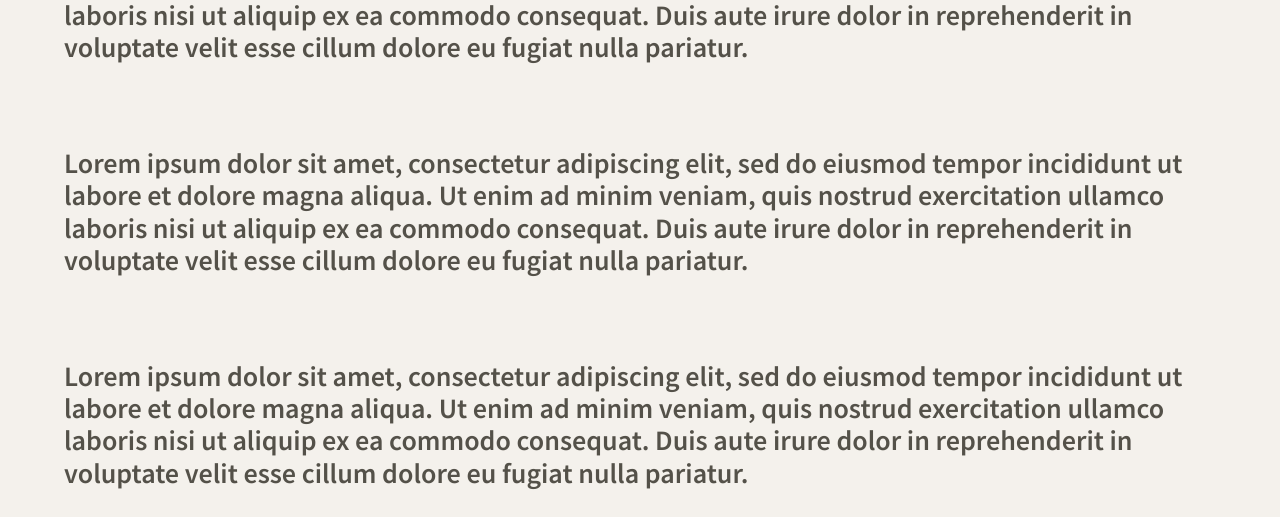
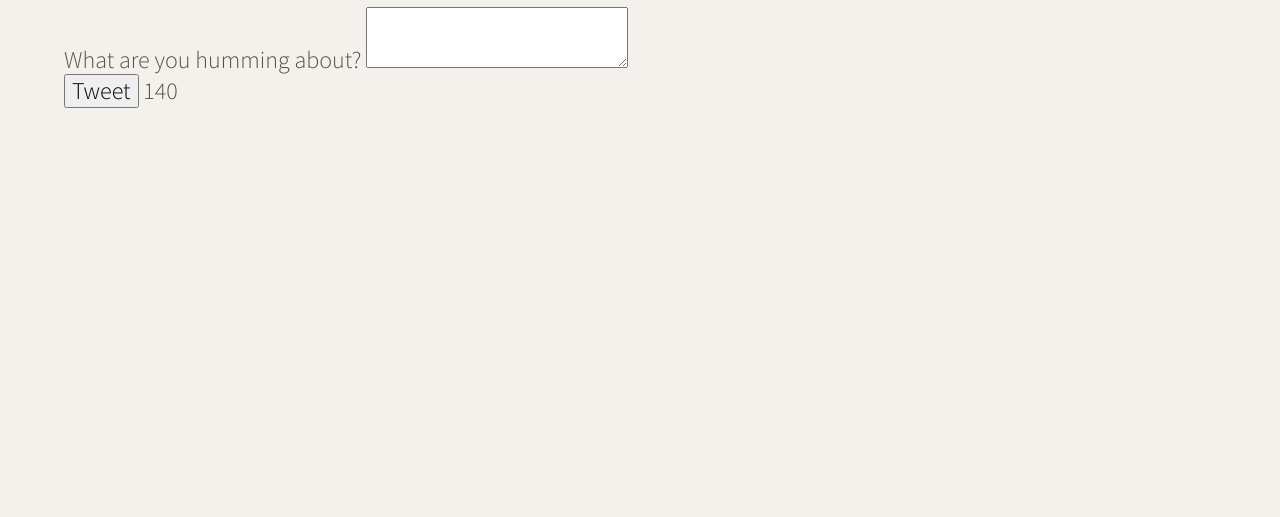
Before and after one commit to Heaven664/tweeter, a website: page public/index.html in a window 1280 px wide. Shown: the part 614-1131 px from the top of the page. After the commit the page ends 800 px from the top, so only its background shows below. Drawn offline with nearby package versions, Linux system fonts and the light colour scheme.

Commit message:
add tweet form on mainpage

```diff
--- a/public/index.html
+++ b/public/index.html
@@ -49,11 +49,17 @@
 
     <!-- Page-specific (main) content here -->
     <main class="container">
-      <h3>Lorem ipsum dolor sit amet, consectetur adipiscing elit, sed do eiusmod tempor incididunt ut labore et dolore magna aliqua. Ut enim ad minim veniam, quis nostrud exercitation ullamco laboris nisi ut aliquip ex ea commodo consequat. Duis aute irure dolor in reprehenderit in voluptate velit esse cillum dolore eu fugiat nulla pariatur.</h3>
-      <br>
-      <h3>Lorem ipsum dolor sit amet, consectetur adipiscing elit, sed do eiusmod tempor incididunt ut labore et dolore magna aliqua. Ut enim ad minim veniam, quis nostrud exercitation ullamco laboris nisi ut aliquip ex ea commodo consequat. Duis aute irure dolor in reprehenderit in voluptate velit esse cillum dolore eu fugiat nulla pariatur.</h3>
-      <br>
-      <h3>Lorem ipsum dolor sit amet, consectetur adipiscing elit, sed do eiusmod tempor incididunt ut labore et dolore magna aliqua. Ut enim ad minim veniam, quis nostrud exercitation ullamco laboris nisi ut aliquip ex ea commodo consequat. Duis aute irure dolor in reprehenderit in voluptate velit esse cillum dolore eu fugiat nulla pariatur.</h3>
+      <section class="new-tweet">
+        <h2>Compose Tweet</h2>
+        <form method="POST" action="/tweets/">
+          <label for="tweet-text">What are you humming about?</label>
+          <textarea name="text" id="tweet-text"></textarea>
+          <div>
+            <button type="submit">Tweet</button>
+            <output name="counter" class="counter" for="tweet-text">140</output>
+          </div>
+        </form>
+      </section>
     </main>
   </body>
 </html>
--- a/server/data-files/initial-tweets.json
+++ b/server/data-files/initial-tweets.json
@@ -8,7 +8,7 @@
     "content": {
       "text": "If I have seen further it is by standing on the shoulders of giants"
     },
-    "created_at": 1679782113630
+    "created_at": 1679807063833
   },
   {
     "user": {
@@ -19,6 +19,6 @@
     "content": {
       "text": "Je pense , donc je suis"
     },
-    "created_at": 1679868513630
+    "created_at": 1679893463833
   }
 ]
```
